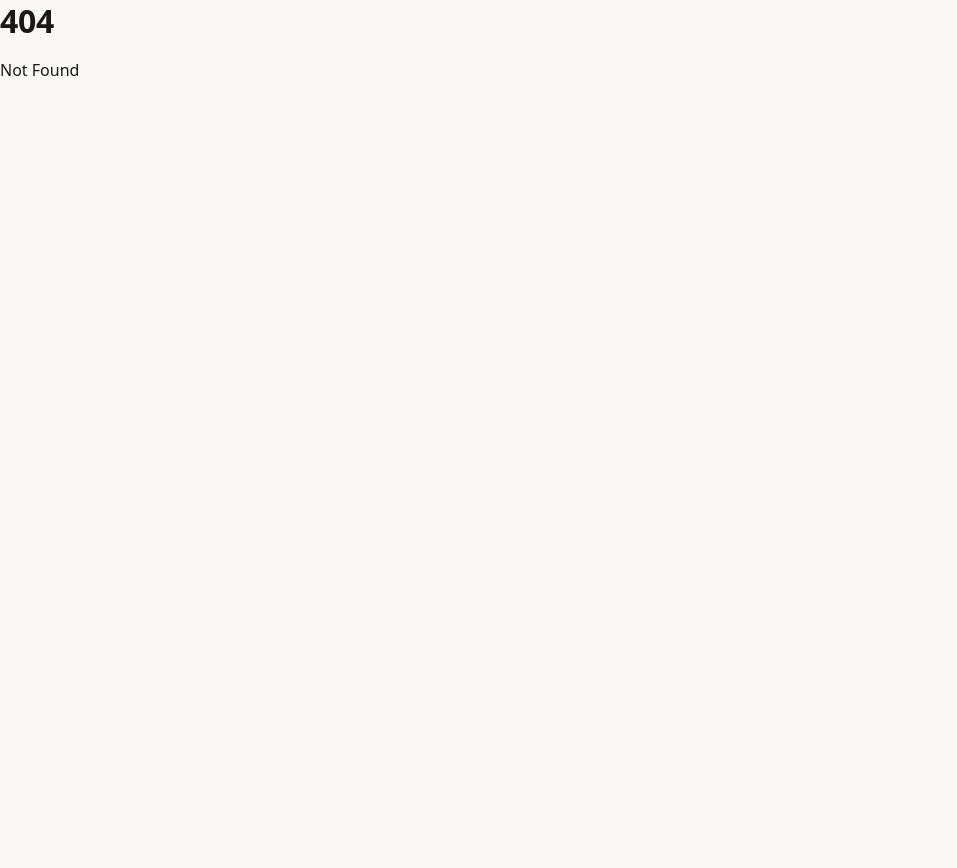
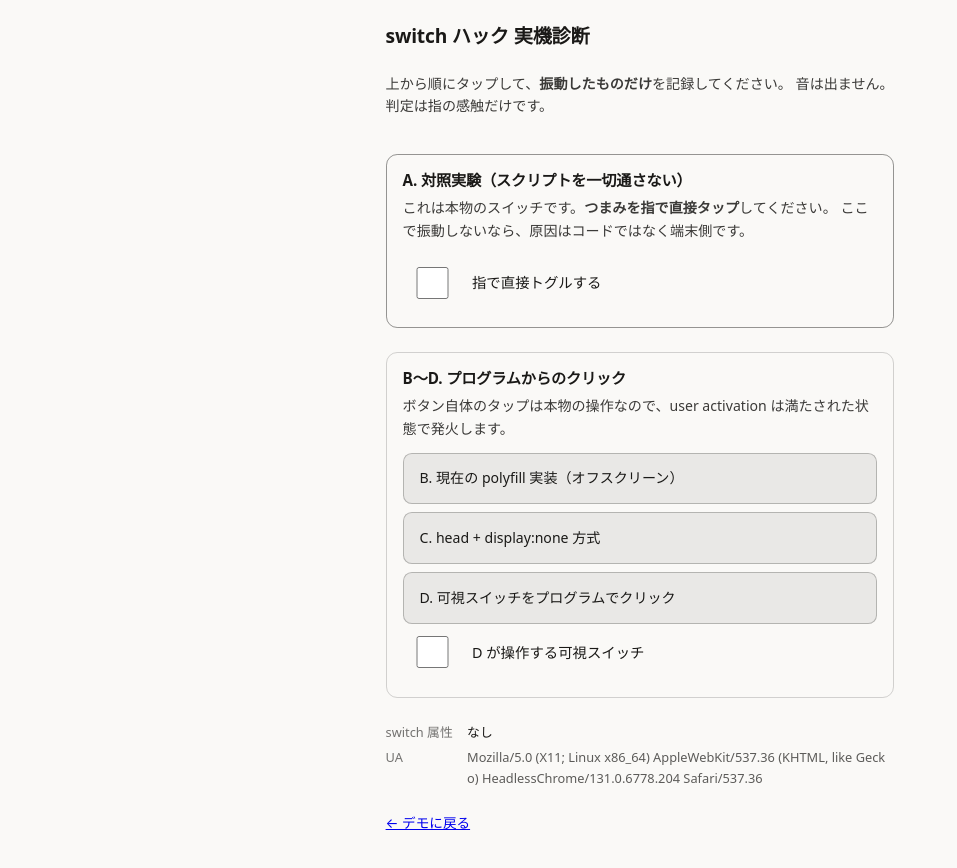
Before and after one commit to infixer/web-haptics-api-demo, a SvelteKit app in the folder apps/web/: page /probe in a window 1280 px wide. Before the commit this address had no page. Shown: the top 868 px of the page, without its empty margins (0-957 px from the left). Before the commit the page ends 800 px from the top, so only its background shows below. Built offline with nearby package versions, Linux system fonts and the light colour scheme.

Commit message:
fix: 確認ページを実装

```diff
--- /dev/null
+++ b/apps/web/src/routes/probe/+page.svelte
@@ -0,0 +1,244 @@
+<script lang="ts">
+  /**
+   * Not part of the demo. A throwaway diagnostic for one question:
+   * when the iOS switch hack produces no haptic, is it the device or is it us?
+   *
+   * Variant A is the control. It is a real, visible switch that the finger
+   * touches directly — no script in the path at all. If A is silent, nothing
+   * in this file can possibly work and the cause is the device (System Haptics
+   * off, or an iOS that does not tap for switches). If A buzzes but B/C/D do
+   * not, then a synthetic click is the thing iOS refuses, and the hack is dead
+   * regardless of how we place the element.
+   */
+
+  let log = $state<string[]>([]);
+  let switchSupported = $state<boolean | null>(null);
+  let ua = $state("");
+
+  function note(msg: string) {
+    log = [`${new Date().toLocaleTimeString()}  ${msg}`, ...log].slice(0, 12);
+  }
+
+  $effect(() => {
+    const probe = document.createElement("input");
+    probe.type = "checkbox";
+    switchSupported = "switch" in probe;
+    ua = navigator.userAgent;
+  });
+
+  /** B: exactly what the polyfill does today — offscreen, transparent, in <body>. */
+  function makeOffscreen() {
+    const id = `probe-b-${Math.random().toString(36).slice(2, 8)}`;
+    const label = document.createElement("label");
+    label.setAttribute("for", id);
+    label.setAttribute("aria-hidden", "true");
+    label.style.cssText =
+      "position:fixed;width:1px;height:1px;left:-9999px;top:0;pointer-events:none;opacity:0";
+    const input = document.createElement("input");
+    input.type = "checkbox";
+    input.setAttribute("switch", "");
+    input.id = id;
+    input.tabIndex = -1;
+    input.style.cssText = "all:initial;appearance:auto";
+    label.appendChild(input);
+    document.body.appendChild(label);
+    return label;
+  }
+
+  /** C: the placement the published ios-haptics package uses. */
+  function makeHeadHidden() {
+    const label = document.createElement("label");
+    label.setAttribute("aria-hidden", "true");
+    label.style.display = "none";
+    const input = document.createElement("input");
+    input.type = "checkbox";
+    input.setAttribute("switch", "");
+    label.appendChild(input);
+    document.head.appendChild(label);
+    return label;
+  }
+
+  let hostB: HTMLLabelElement | null = null;
+  let hostC: HTMLLabelElement | null = null;
+  let visibleLabel: HTMLLabelElement;
+
+  function fireB() {
+    hostB ??= makeOffscreen();
+    hostB.click();
+    note("B: offscreen + opacity:0 → label.click()");
+  }
+
+  function fireC() {
+    hostC ??= makeHeadHidden();
+    hostC.click();
+    note("C: <head> + display:none → label.click()");
+  }
+
+  function fireD() {
+    visibleLabel.click();
+    note("D: 画面内の可視スイッチ → label.click()");
+  }
+</script>
+
+<main>
+  <h1>switch ハック 実機診断</h1>
+
+  <p class="lead">
+    上から順にタップして、<strong>振動したものだけ</strong>を記録してください。
+    音は出ません。判定は指の感触だけです。
+  </p>
+
+  <section class="control">
+    <h2>A. 対照実験（スクリプトを一切通さない）</h2>
+    <p>
+      これは本物のスイッチです。<strong>つまみを指で直接タップ</strong>してください。
+      ここで振動しないなら、原因はコードではなく端末側です。
+    </p>
+    <label class="real">
+      <input type="checkbox" {...{ switch: "" }} />
+      <span>指で直接トグルする</span>
+    </label>
+  </section>
+
+  <section>
+    <h2>B〜D. プログラムからのクリック</h2>
+    <p>ボタン自体のタップは本物の操作なので、user activation は満たされた状態で発火します。</p>
+    <div class="btns">
+      <button onclick={fireB}>B. 現在の polyfill 実装（オフスクリーン）</button>
+      <button onclick={fireC}>C. head + display:none 方式</button>
+      <button onclick={fireD}>D. 可視スイッチをプログラムでクリック</button>
+    </div>
+    <label class="real" bind:this={visibleLabel}>
+      <input type="checkbox" tabindex="-1" {...{ switch: "" }} />
+      <span>D が操作する可視スイッチ</span>
+    </label>
+  </section>
+
+  <dl class="env">
+    <dt>switch 属性</dt>
+    <dd>{switchSupported === null ? "…" : switchSupported ? "あり（iOS 17.4+ 相当）" : "なし"}</dd>
+    <dt>UA</dt>
+    <dd class="ua">{ua}</dd>
+  </dl>
+
+  {#if log.length}
+    <ul class="log">
+      {#each log as line, i (i)}<li>{line}</li>{/each}
+    </ul>
+  {/if}
+
+  <p class="back"><a href="/">← デモに戻る</a></p>
+</main>
+
+<style>
+  main {
+    max-width: 34rem;
+    margin: 0 auto;
+    padding: 1.5rem 1.1rem 4rem;
+    display: grid;
+    gap: 1.5rem;
+  }
+
+  h1 {
+    font-size: 1.2rem;
+    margin: 0;
+  }
+
+  h2 {
+    font-size: 0.95rem;
+    margin: 0 0 0.4rem;
+  }
+
+  .lead,
+  section p {
+    margin: 0 0 0.75rem;
+    font-size: 0.88rem;
+    line-height: 1.6;
+    opacity: 0.85;
+  }
+
+  section {
+    border: 1px solid color-mix(in srgb, currentColor 18%, transparent);
+    border-radius: 0.7rem;
+    padding: 1rem;
+  }
+
+  .control {
+    border-color: color-mix(in srgb, currentColor 45%, transparent);
+  }
+
+  .real {
+    display: flex;
+    align-items: center;
+    gap: 0.7rem;
+    padding: 0.6rem 0;
+    font-size: 0.9rem;
+  }
+
+  .real input {
+    /* No appearance reset: this must render as Safari's own switch control. */
+    width: 3.2rem;
+    height: 2rem;
+    flex: none;
+  }
+
+  .btns {
+    display: grid;
+    gap: 0.5rem;
+  }
+
+  button {
+    font: inherit;
+    font-size: 0.88rem;
+    text-align: left;
+    padding: 0.85rem 1rem;
+    border-radius: 0.55rem;
+    border: 1px solid color-mix(in srgb, currentColor 25%, transparent);
+    background: color-mix(in srgb, currentColor 7%, transparent);
+    color: inherit;
+    /* A 44px target, so a missed tap is never mistaken for a missing haptic. */
+    min-height: 44px;
+  }
+
+  button:active {
+    background: color-mix(in srgb, currentColor 16%, transparent);
+  }
+
+  .env {
+    display: grid;
+    grid-template-columns: auto 1fr;
+    gap: 0.3rem 0.9rem;
+    font-size: 0.8rem;
+    margin: 0;
+  }
+
+  .env dt {
+    opacity: 0.6;
+  }
+
+  .env dd {
+    margin: 0;
+  }
+
+  .ua {
+    word-break: break-all;
+    opacity: 0.7;
+  }
+
+  .log {
+    margin: 0;
+    padding: 0.7rem 0.9rem;
+    list-style: none;
+    border-radius: 0.55rem;
+    background: color-mix(in srgb, currentColor 7%, transparent);
+    font-size: 0.75rem;
+    line-height: 1.7;
+    display: grid;
+    gap: 0.1rem;
+  }
+
+  .back {
+    font-size: 0.85rem;
+    margin: 0;
+  }
+</style>
```
